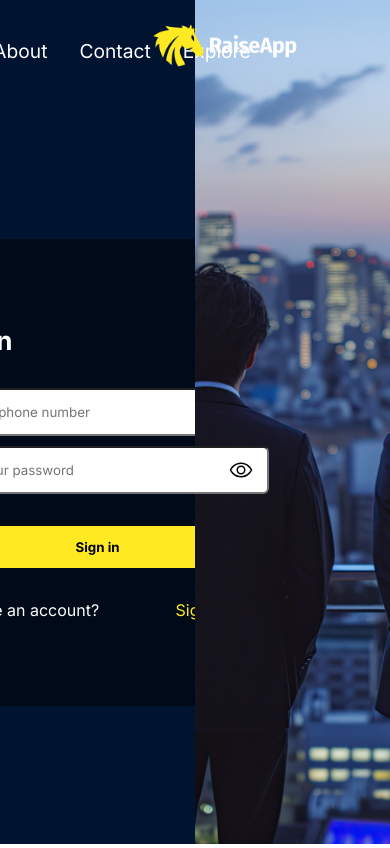
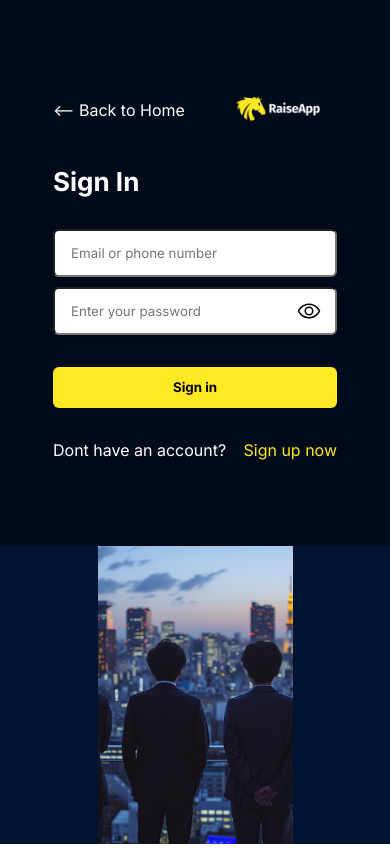
Before and after one commit to MelanyMFM/raise-app, a React (Vite) app: page /Login in a window 390 px wide. Built offline with nearby package versions, Linux system fonts and the light colour scheme.

Commit message:
detalles login y intento de responsive

```diff
--- a/src/views/Login/Login.jsx
+++ b/src/views/Login/Login.jsx
@@ -1,9 +1,10 @@
-import Nav from "../../components/Nav/Nav";
+
 import './login.css'
 import personas from "../../assets/personas.png";
 import EyeIcon from "../../assets/eye.svg"
 import React, { useEffect, useState } from 'react';
-
+import { Link } from "react-router-dom";
+import logo from "../../assets/logo.png"
 
 function Login(){
 
@@ -20,9 +21,13 @@ function Login(){
 
             <div className="login-container">
                 <div className="izq">
-                    <Nav/>
+
                     <div className="form-container">
                     <form className="form">
+                        <div style={{display: 'flex', alignItems: 'center', justifyContent: 'space-between', height:'3rem'}}>
+                            <Link to = {'/'}>  &lt;-- Back to Home</Link>
+                            <img src={logo} style={{width: '7rem'}}/>
+                        </div>
                         <p className="titulo-login">Sign In</p>
                         <div className= 'inputs'>
                             <input className="input" id='email' type="email" placeholder='Email or phone number' required/>
@@ -44,7 +49,7 @@ function Login(){
                         <button>Sign in</button>
                         <div className= 'sign-up'>
                             <p>Dont have an account?</p>
-                            <span>Sign up now</span>
+                            <Link to={'/Register'} className='amarillo'>Sign up now</Link>
                         </div>
                     </form>
                     </div>
--- a/src/views/Login/login.css
+++ b/src/views/Login/login.css
@@ -47,7 +47,7 @@
                     flex-direction : column;
                     gap: .6rem;
                     .input{
-                        width:21.438rem ;
+
                         height: 3rem;
                         border-radius: 6px;
                         padding:  0.875rem 1rem;
--- a/src/views/Register/register.css
+++ b/src/views/Register/register.css
@@ -0,0 +1,20 @@
+@media (max-width: 768px) {
+  .login-container {
+    flex-direction: column;
+    align-items: center;
+    width: 100%;
+  }
+  .foto-login{
+    width: 100%;
+    height: 100%;
+    object-fit: cover;
+  }
+
+  .form{
+        max-width: 26rem;
+  }
+
+  input{
+    max-width: 284px;
+  }
+}
```
